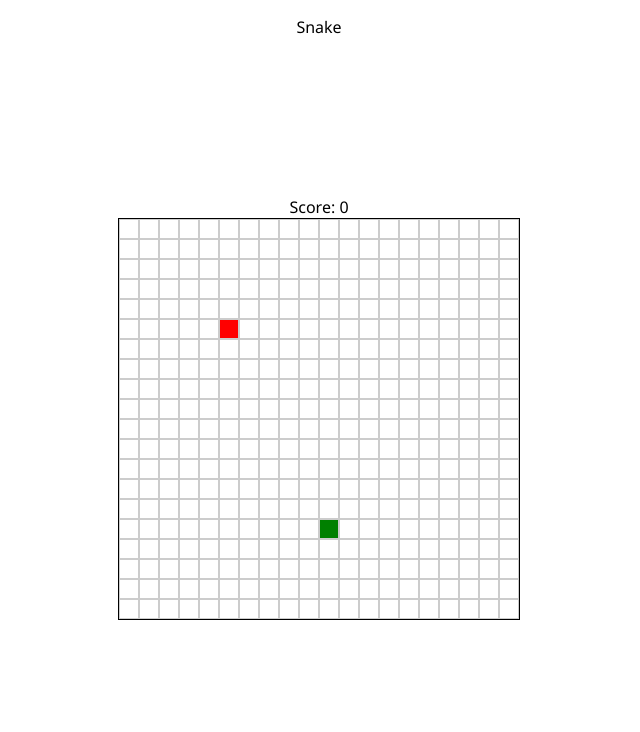
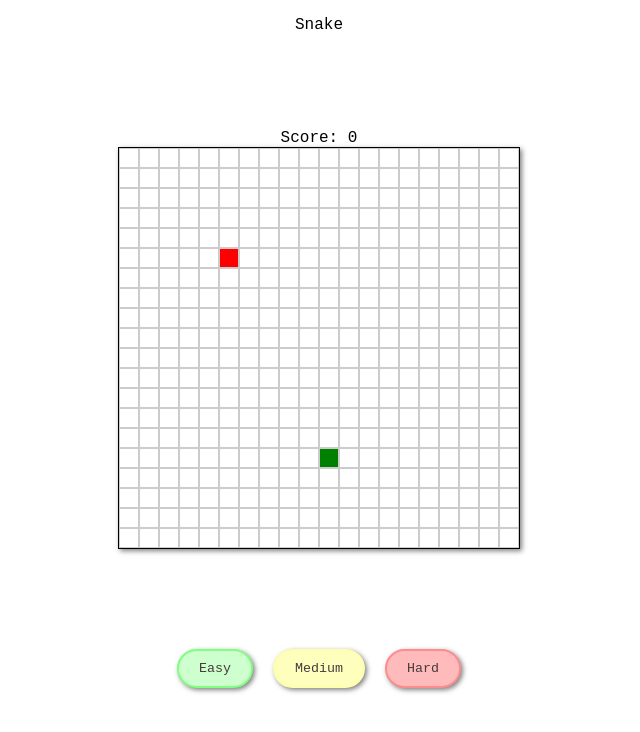
Before and after one commit to ucdavis/ecs162_assignment2, a plain HTML site: page snake.html in a window 1280 px wide. Shown: the whole page, without its empty margins (321-961 px from the left). Drawn offline with Linux system fonts and the light colour scheme.

Commit message:
Add difficulty buttons and styling

```diff
--- a/js/snake.js
+++ b/js/snake.js
@@ -122,6 +122,14 @@ document.onkeydown = function (e) {
 	}
 };
 
+function toggleButtonShadow(button) {
+    document.querySelectorAll('.button-container button').forEach(btn => {
+        btn.classList.remove('invert-shadow');
+    });
+
+    button.classList.add('invert-shadow');
+}
+
 createGrid();
 
 function gameLoop() {
--- a/snake.html
+++ b/snake.html
@@ -9,6 +9,11 @@
 		<div class="game-container">
 			<div id="score">Score: <span id="score-value">0</span></div>
 			<div id="grid-container"></div>
+            <div class="button-container">
+                <button class="easy-button" onclick="toggleButtonShadow(this)">Easy</button>
+                <button class="medium-button" onclick="toggleButtonShadow(this)">Medium</button>
+                <button class="hard-button" onclick="toggleButtonShadow(this)">Hard</button>
+            </div>
 		</div>
 		<script src="js/snake.js"></script>
 	</body>
--- a/styles/snake.css
+++ b/styles/snake.css
@@ -1,5 +1,7 @@
+* {
+    font-family: "Courier New", Courier, monospace;
+}
 body {
-	font-family: "Segoe UI", sans-serif;
 	align-items: center;
 	height: 100vh;
 	display: flex;
@@ -28,6 +30,7 @@ body {
 	grid-template-columns: repeat(20, 1fr);
 	grid-template-rows: repeat(20, 1fr);
 	border: 1px solid #000;
+    box-shadow: 2px 2px 5px rgba(0, 0, 0, 0.5)
 }
 
 .grid-cell {
@@ -38,3 +41,41 @@ body {
 #score {
 	text-align: center;
 }
+
+.button-container {
+    margin-top: 100px;
+    width: 100%;
+    display: flex;
+    justify-content: center;
+    align-items: center;
+}
+
+.button-container button {
+    margin: 0 10px;
+    padding: 10px 20px;
+    border-radius: 20px;
+    cursor: pointer;
+    color: rgb(71, 58, 58);
+}
+
+.easy-button {
+    background-color: #ceffce;
+    border: 2px solid #80ff80;
+    box-shadow: 2px 2px 5px rgba(0, 0, 0, 0.5);
+}
+
+.medium-button {
+    background-color: #feffbc;
+    border: 2px solid #feffad;
+    box-shadow: 2px 2px 5px rgba(0, 0, 0, 0.5);
+}
+
+.hard-button {
+    background-color: #ffbbbb;
+    border: 2px solid #ff8c8c;
+    box-shadow: 2px 2px 5px rgba(0, 0, 0, 0.5);
+}
+
+.invert-shadow {
+    box-shadow: inset 2px 2px 5px rgba(0, 0, 0, 0.5);
+}
```
